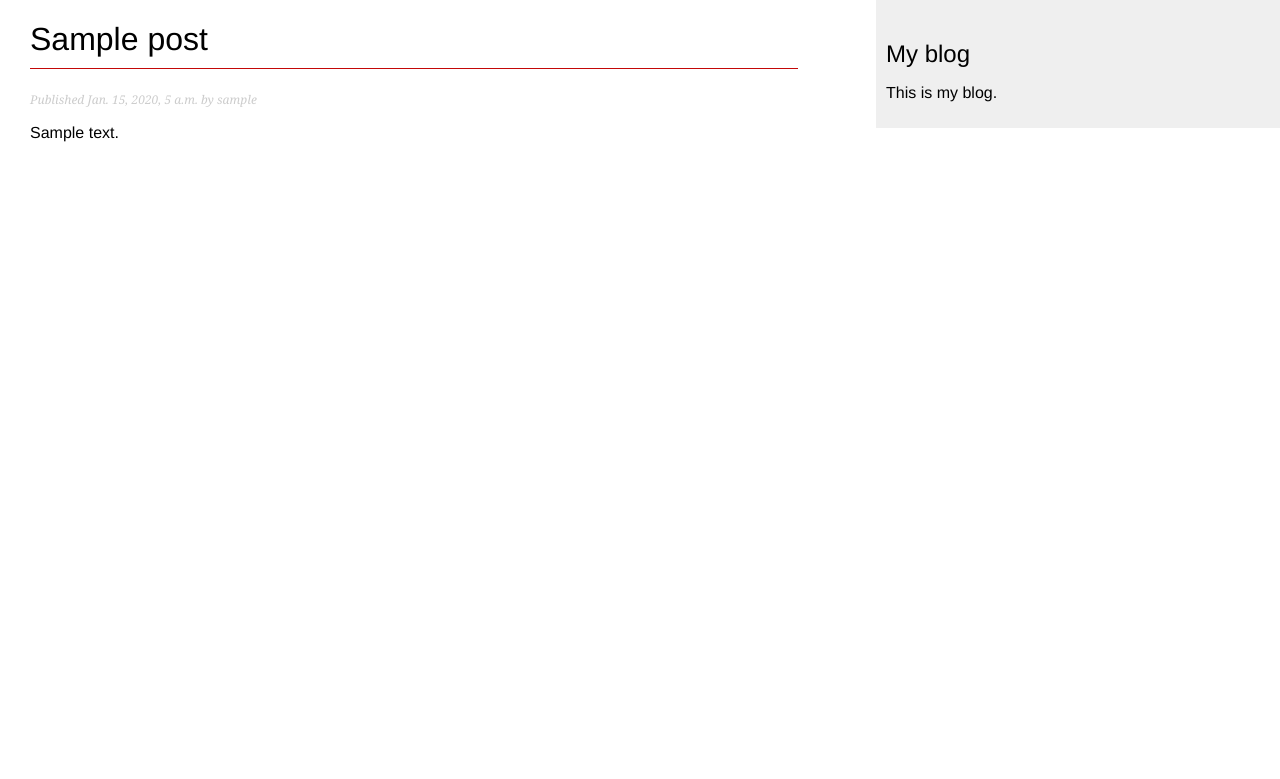
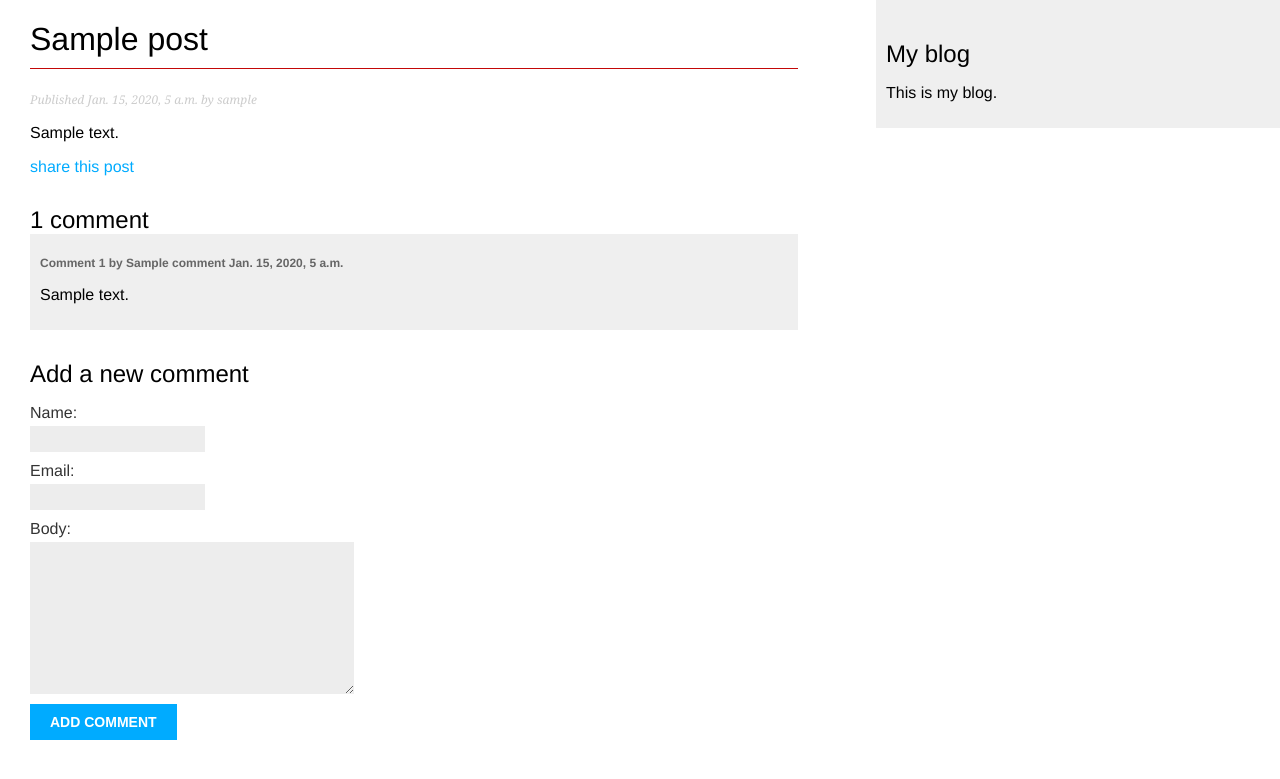
Before and after one commit to celioso/reto-django, a Django app: a page that uses my_site/blog/templates/blog/post/detail.html in a window 1280 px wide. Shown: the top 779 px of the page. Run offline with Django 5.2, Linux system fonts and the light colour scheme; tables that the repository leaves empty hold one stand-in row (values such as "Sample post"); parts of the project's set-up code (start-up, migrations or seed data) failed here and were passed over.

Commit message:
add comments

```diff
--- a/my_site/blog/forms.py
+++ b/my_site/blog/forms.py
@@ -1,4 +1,5 @@
 from django import forms
+from .models import Comment
 
 class EmailPostForm(forms.Form):
     name = forms.CharField(max_length=25)
@@ -6,3 +7,8 @@ class EmailPostForm(forms.Form):
     to = forms.EmailField()
     comments = forms.CharField(required=False,
                             widget=forms.Textarea)
+
+class CommentForm(forms.ModelForm):
+    class Meta:
+        model = Comment
+        fields = ['name', 'email', 'body']
--- a/my_site/blog/models.py
+++ b/my_site/blog/models.py
@@ -48,3 +48,22 @@ class Post(models.Model):
                             self.publish.month,
                             self.publish.day,
                             self.slug])
+
+class Comment(models.Model):
+    post = models.ForeignKey(Post,
+                            on_delete=models.CASCADE,
+                            related_name="comments")
+    name = models.CharField(max_length=80)
+    email = models.EmailField()
+    body = models.TextField()
+    created = models.DateTimeField(auto_now_add=True)
+    updated = models.DateTimeField(auto_now=True)
+    active = models.BooleanField(default=True)
+
+    class Meta:
+        ordering = ['created']
+        indexes = [
+            models.Index(fields=['created']),
+        ]
+    def __str__(self):
+        return f'Comment by {self.name} on {self.post}'
--- a/my_site/blog/templates/blog/post/detail.html
+++ b/my_site/blog/templates/blog/post/detail.html
@@ -7,4 +7,26 @@
         Published {{ post.publish }} by {{ post.author }}
     </p>
     {{ post.body|linebreaks }}
+    <p>
+        <a href="{% url 'blog:post_share' post.id %}">
+            share this post
+        </a>
+    </p>
+    {% with comments.count as total_comments %}
+        <h2>
+            {{ total_comments }} comment {{ total_comments|pluralize }}
+        </h2>
+    {% endwith %}
+    {% for comment in comments %}
+        <div class="comment">
+            <p class = "info">
+                Comment {{ forloop.counter }} by {{ comment.name }}
+                {{ comment.created }}
+            </p>
+            {{ comment.body|linebreaks }}
+        </div>
+    {% empty %}
+        <p>There are no comments.</p>
+    {% endfor %}
+    {% include "blog/post/includes/comment_form.html"  %}
 {% endblock %}
--- /dev/null
+++ b/my_site/blog/templates/blog/post/includes/comment_form.html
@@ -0,0 +1,6 @@
+<h2>Add a new comment</h2>
+<form action="{% url 'blog:post_comment' post.id %}" method="post">
+    {{ form.as_p}}
+    {% csrf_token %}
+    <p><input type="submit" value="Add comment"></p>
+</form>
--- a/my_site/blog/templates/blog/post/list.html
+++ b/my_site/blog/templates/blog/post/list.html
@@ -15,6 +15,6 @@
         </p>
         {{ post.body|truncatewords:30|linebreaks }}
     {% endfor %}
-    <!-- {% include "pagination.html" with page=posts %} -->
-    {% include "pagination.html" with page=page_obj %}
+    {% include "pagination.html" with page=posts %}
+    <!--{% include "pagination.html" with page=page_obj %} -->
 {% endblock %}
--- a/my_site/blog/urls.py
+++ b/my_site/blog/urls.py
@@ -4,9 +4,11 @@ from . import views
 app_name = 'blog'
 
 urlpatterns = [
-    #path('', views.post_list, name='post_list'),
-    path('', views.PostListView.as_view(), name='post_list'),
+    path('', views.post_list, name='post_list'),
+    #path('', views.PostListView.as_view(), name='post_list'),
     path('<int:year>/<int:month>/<int:day>/<slug:post>/',
         views.post_detail,
         name='post_detail'),
+    path('<int:post_id>/share/', views.post_share, name='post_share'),
+    path('<int:post_id>/comment/', views.post_comment, name='post_comment'),
 ]
--- a/my_site/blog/views.py
+++ b/my_site/blog/views.py
@@ -1,19 +1,22 @@
 from django.shortcuts import render, get_object_or_404
-from .models import Post
+from .models import Post, Comment
 from django.core.paginator import Paginator, EmptyPage, PageNotAnInteger
 from django.views.generic import ListView
-from .forms import EmailPostForm
+from .forms import EmailPostForm, CommentForm
+from django.core.mail import send_mail
+from decouple import config
+from django.views.decorators.http import require_POST
 
 # Create your views here.
 
-class PostListView(ListView):
-    """
+"""class PostListView(ListView):
+
     Alternative post list view
-    """
+
     queryset = Post.published.all()
     context_object_name = 'posts'
     paginate_by = 3
-    template_name = 'blog/post/list.html'
+    template_name = 'blog/post/list.html'"""
 
 def post_list(request):
     post_list = Post.published.all()
@@ -37,18 +40,49 @@ def post_detail(request, year, month, day, post):
                             publish__month=month,
                             publish__day=day)
 
+    comments = post.comments.filter(active=True)
+    form = CommentForm()
+
     return render(request,
                 'blog/post/detail.html',
-                {'post': post})
+                {'post': post,
+                'comments': comments,
+                'form': form})
 
 def post_share(request, post_id):
     post = get_object_or_404(Post, id=post_id, status=Post.Status.PUBLISHED)
+    sent = False
+
     if request.method == 'POST':
         form = EmailPostForm(request.POST)
         if form.is_valid():
             cd = form.cleaned_data
+            post_url = request.build_absolute_uri(
+                post.get_absolute_url())
+            subject = f"{cd['name']} recommends you read " \
+                        f"{post.title}"
+            message = f"Read {post.title} at {post_url}\n\n" \
+                        f"{cd['name']}\'s comments: {cd['comments']}"
+            send_mail(subject, message, config('USER_EMAIL'), [cd['to']])
+            sent=True
     else:
         form = EmailPostForm()
     return render(request, 'blog/post/share.html',
                 {'post': post,
-                'form': form})
+                'form': form,
+                'sent': sent})
+
+@require_POST
+def post_comment(request, post_id):
+    post = get_object_or_404(Post, id=post_id, status=Post.Status.PUBLISHED)
+    comment = None
+
+    form = CommentForm(data=request.POST)
+    if form.is_valid():
+        comment = form.save(commit=False)
+        comment.post = post
+        comment.save()
+    return render(request, 'blog/post/comment.html',
+                {'post': post,
+                'form': form,
+                'comment': comment})
```
Also changed, not shown: my_site/blog/admin.py (+7 -1 lines), my_site/blog/templates/blog/post/comment.html (added, +12 -0 lines), my_site/blog/templates/blog/post/share.html (added, +19 -0 lines), my_site/blog/migrations/0003_comment.py (added), my_site/my_site/settings.py (line endings or trailing spaces).
